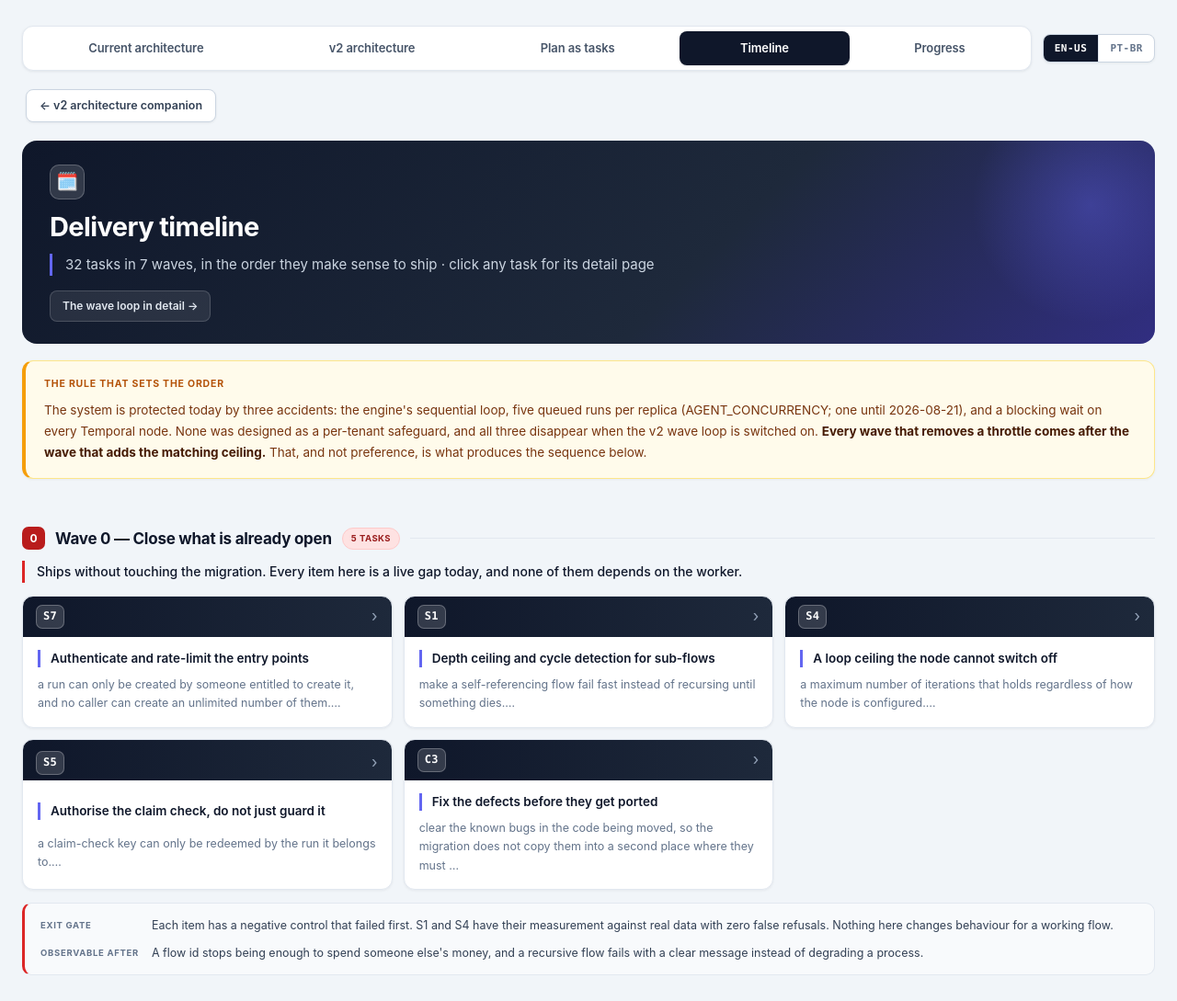
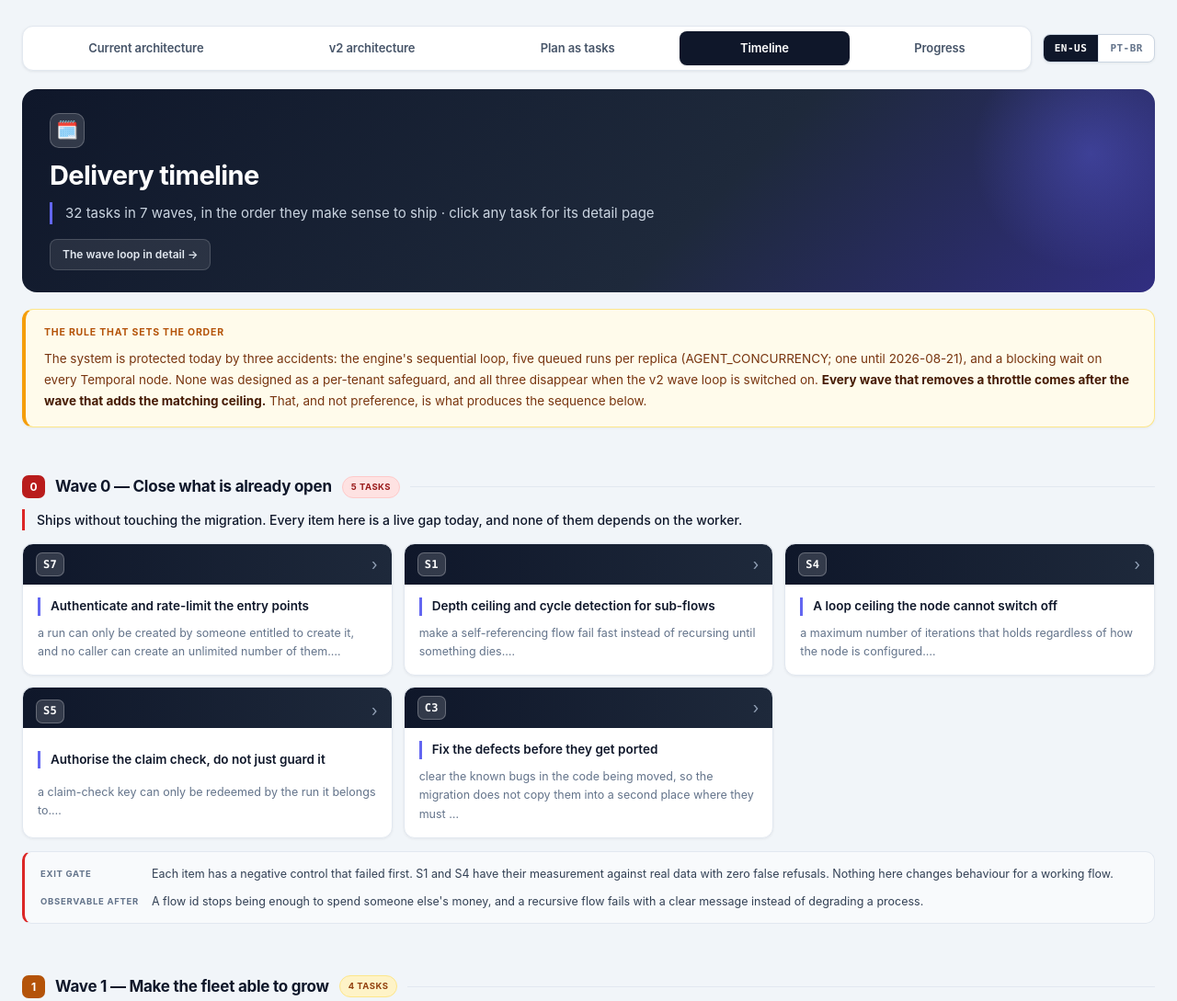
Before and after one commit to yagoovela/execution-agents, a plain HTML site: page timeline/index.html in a window 1280 px wide. Shown: the top 1089 px of the page at 92% size. Drawn offline with Linux system fonts and the light colour scheme.

Commit message:
Remove unnecessary navigation elements and adjust container width for improved layout

```diff
--- a/timeline/index.html
+++ b/timeline/index.html
@@ -853,10 +853,6 @@ a.tl-card .g{grid-column:1/-1;grid-row:3;margin:9px 16px 15px;font-size:12.5px;l
 
 
 
-  <div class="top-nav">
-    <a href="../arquitetura-v2-complemento.html" class="back-btn"><span class="" data-en="← v2 architecture companion" data-pt="← Complemento da arquitetura v2">← v2 architecture companion</span></a>
-
-  </div>
   <div class="hero">
     <div class="kicker"><span class="ico">🗓️</span></div>
     <h1><span class="" data-en="Delivery timeline" data-pt="Timeline de entrega">Delivery timeline</span></h1>
```
Also changed, not shown: arquitetura-v2-complemento.html (+0 -5 lines), progresso-refatoracao.html (+1 -1 lines).
